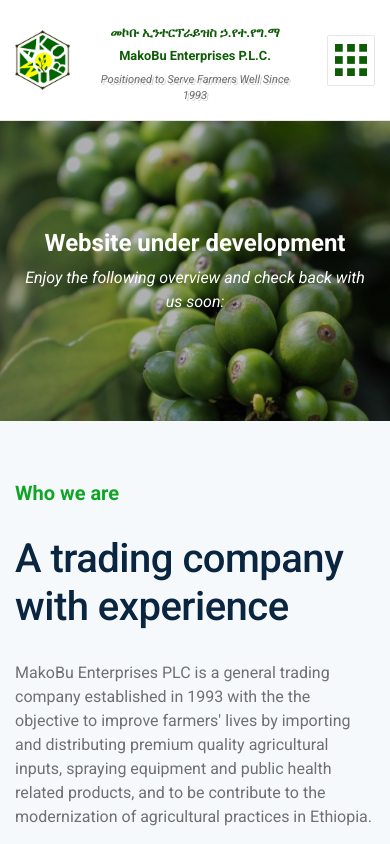
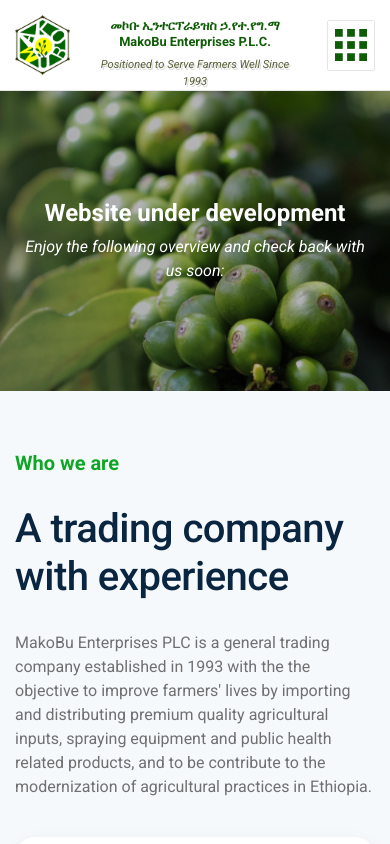
Before and after one commit to menelik7/makobu, a React (Create React App) app in the folder client/: page / in a window 390 px wide. Shown: the top 844 px of the page. Built offline with nearby package versions, Linux system fonts and the light colour scheme; a web font is replaced by a local one.

Commit message:
final touches on header

```diff
--- a/client/src/components/header/Header.css
+++ b/client/src/components/header/Header.css
@@ -16,6 +16,10 @@
 .company-name h5 {
 	font-weight: 700;
 	/*text-shadow: 2px 2px rgb(0, 0, 0, 16%);*/
+}
+
+.amharic {
+	/*padding-top: 30px;*/
 }
 
 .large-menu {
@@ -51,9 +55,9 @@
 }
 
 .motto {
-	/*margin-bottom: 10px;*/
-	color: #707070;
-	text-shadow: 2px 2px rgb(0, 0, 0, 16%);
+	height: 15px;
+	color: #59633b;
+	text-shadow: 1.5px 1.5px rgb(0, 0, 0, 15%);
 }
 
 /*******************************************Media Queries************************************************/
@@ -75,6 +79,10 @@
 	.logo {
 		height: 105px;
 		width: 100px;
+	}
+
+	.company-name h5:first-child {
+		margin-bottom: 0;
 	}
 }
 
@@ -117,7 +125,7 @@
 /* Extra small devices (portrait phones, less than 480px)*/
 @media (max-width: 480px) {
 	.amharic {
-		padding-top: 10px;
+		/*padding-top: 10px;*/
 	}
 
 	.company-name h5 {
--- a/client/src/components/header/Header.js
+++ b/client/src/components/header/Header.js
@@ -30,6 +30,7 @@ class Header extends React.Component {
 								</p>
 							</div>
 						</div>
+
 						<LargeMenu />
 						<SmallMenu />
 					</div>
```
